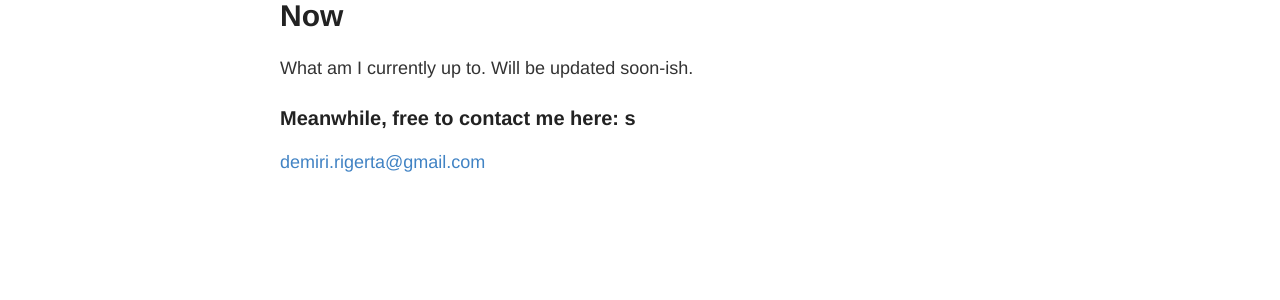
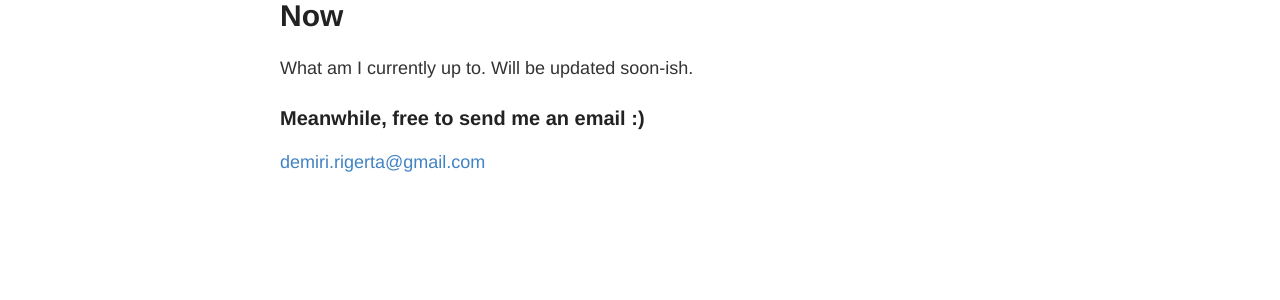
Before and after one commit to rigerta/rigerta.github.io, a Jekyll site: the page built from now.md, in a window 1280 px wide. Shown: the part 171-471 px from the top of the page. Built offline with Jekyll 4.4.1, drawn with Linux system fonts in a browser that asks for light colours.

Commit message:
Removing the s from the now page-how did it even get there?

```diff
--- a/now.md
+++ b/now.md
@@ -6,5 +6,5 @@ permalink: /now/
 
 What am I currently up to. Will be updated soon-ish.
 
-### Meanwhile, free to contact me here: s
+### Meanwhile, free to send me an email :)
 [demiri.rigerta@gmail.com](mailto: demiri.rigerta@gmail.com)
```
